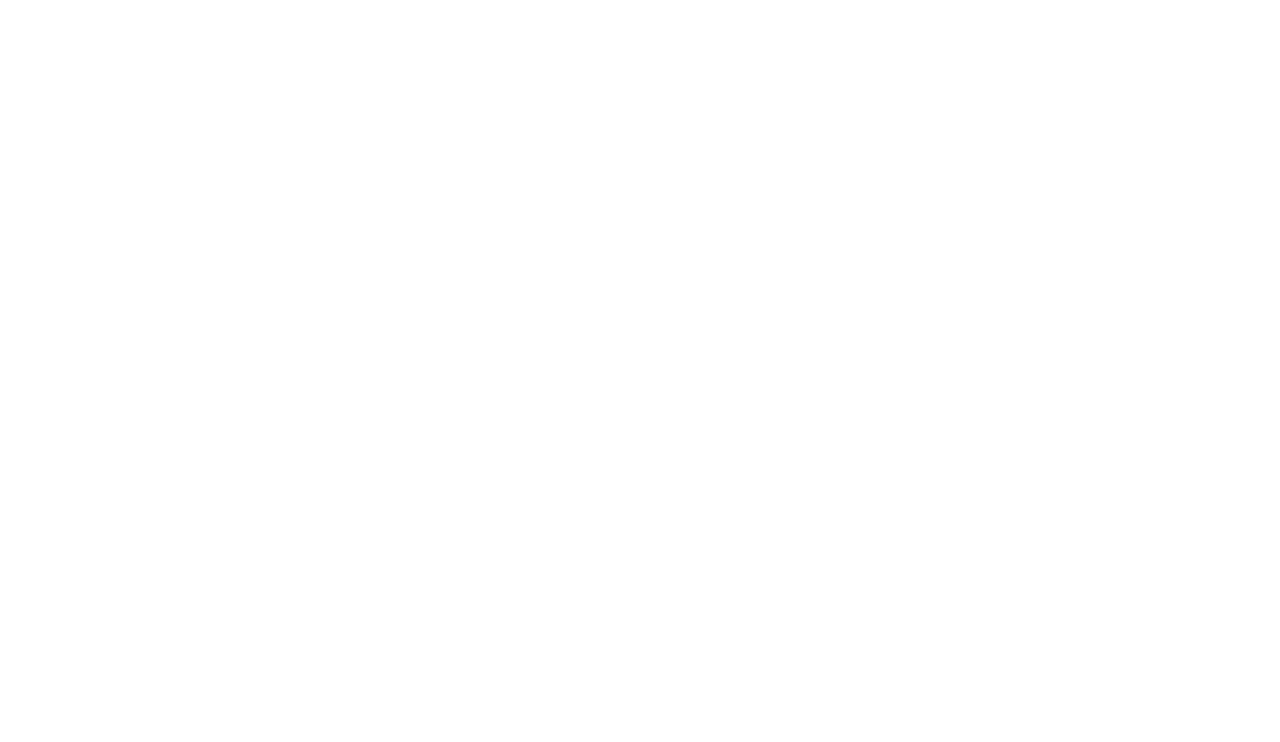
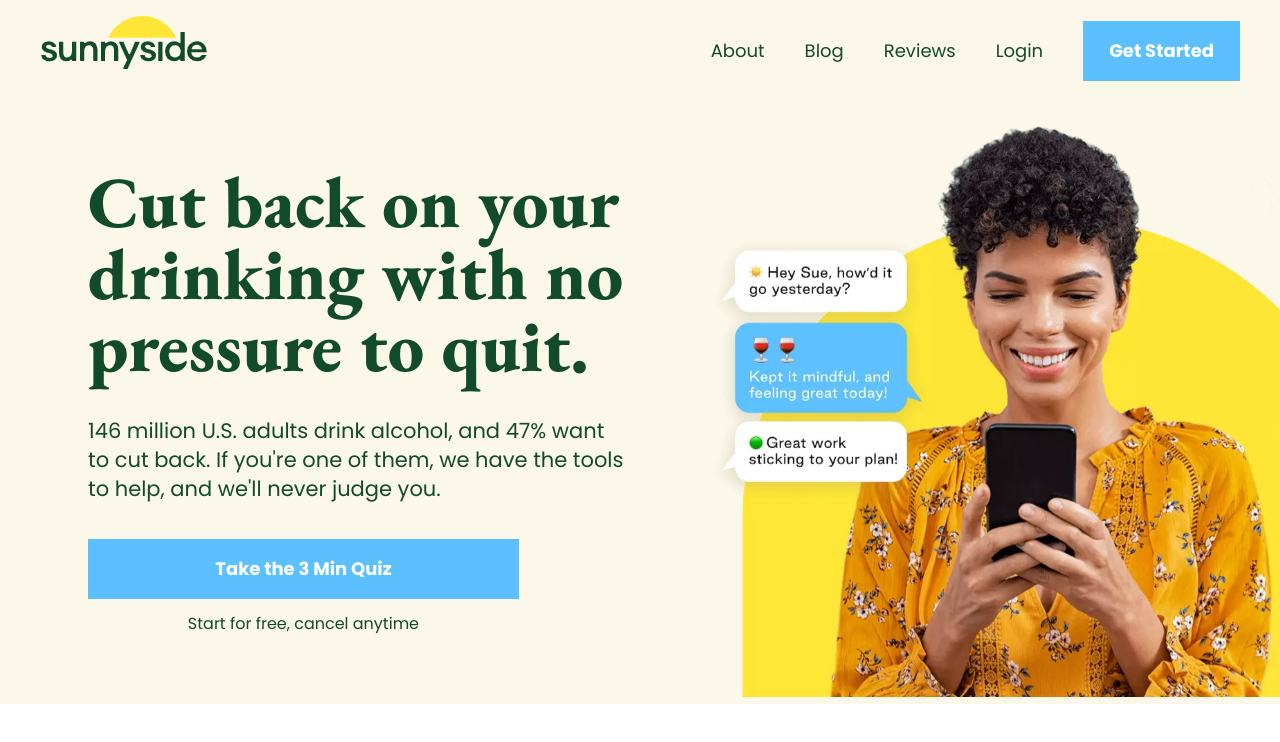
Before and after one commit to AwalaOritsema/gomycode-sunny_side, a plain HTML site: page index.html in a window 1280 px wide. Drawn offline with nearby package versions, Linux system fonts and the light colour scheme.

Commit message:
created hero section

```diff
--- a/index.html
+++ b/index.html
@@ -10,5 +10,39 @@
     <link rel="stylesheet" href="style.css" />
   </head>
 
-  <body></body>
+  <body>
+    <header class="header">
+      <div class="logo">
+        <img src="images/logo.png" alt="Sunny Side logo" />
+      </div>
+
+      <ul class="nav-links">
+        <li>About</li>
+        <li>Blog</li>
+        <li>Reviews</li>
+        <li>Login</li>
+        <li><button class="button">Get Started</button></li>
+      </ul>
+    </header>
+
+    <section class="hero">
+      <article class="hero_article">
+        <h1>Cut back on your drinking with no pressure to quit.</h1>
+        <p>
+          146 million U.S. adults drink alcohol, and 47% want to cut back. If
+          you're one of them, we have the tools to help, and we'll never judge
+          you.
+        </p>
+
+        <div>
+          <button class="button">Take the 3 Min Quiz</button>
+          <p>Start for free, cancel anytime</p>
+        </div>
+      </article>
+
+      <div class="hero_image">
+        <img src="images/home_hero.webp" alt="Lady on phone" />
+      </div>
+    </section>
+  </body>
 </html>
--- a/style.css
+++ b/style.css
@@ -1,5 +1,113 @@
+@import url("https://fonts.googleapis.com/css2?family=EB+Garamond:wght@500;800&family=Poppins:wght@400;700&display=swap");
+
 * {
   margin: 0;
   padding: 0;
   box-sizing: border-box;
 }
+
+body {
+  font-family: "Poppins";
+}
+
+h1 {
+  font-family: "EB Garamond";
+}
+
+.header {
+  position: fixed;
+  top: 0;
+  z-index: 99;
+  width: 100%;
+  display: flex;
+  justify-content: space-between;
+  align-items: center;
+  padding: 16px 40px;
+  background-color: #fbf7e9;
+}
+
+.header .nav-links {
+  display: flex;
+  list-style: none;
+  align-items: center;
+  gap: 40px;
+}
+
+.header .nav-links li {
+  font-size: 18px;
+  color: #124a2c;
+}
+
+.button {
+  height: 60px;
+  padding: 6px 26px;
+  font-size: 18px;
+  line-height: 1.375rem;
+  color: white;
+  background-color: #5dc0fe;
+  font-family: inherit;
+  font-weight: bold;
+  border: none;
+  cursor: pointer;
+}
+
+.button:hover {
+  background-color: rgb(66, 173, 240);
+}
+
+.hero {
+  width: 100%;
+  overflow: hidden;
+  display: flex;
+  align-items: center;
+  padding: 125px 0 0 88px;
+  background-color: #fbf7e9;
+  gap: 36px;
+}
+
+.hero > * {
+  width: 50%;
+}
+
+.hero_image {
+  position: relative;
+}
+
+.hero_image img {
+  width: 120%;
+}
+
+.hero_article {
+  display: flex;
+  flex-direction: column;
+  align-self: flex-start;
+  gap: 36px;
+  padding-right: 40px;
+  margin-top: 40px;
+}
+
+.hero_article h1 {
+  font-size: 72px;
+  font-weight: bolder;
+  line-height: 4.5rem;
+  color: #124a2c;
+}
+
+.hero_article > p {
+  font-size: 21px;
+  line-height: 1.8rem;
+  color: #124a2c;
+}
+
+.hero_article > div {
+  width: 80%;
+  display: flex;
+  flex-direction: column;
+  gap: 12px;
+}
+
+.hero_article div p {
+  font-size: 16px;
+  color: #124a2c;
+  text-align: center;
+}
```
